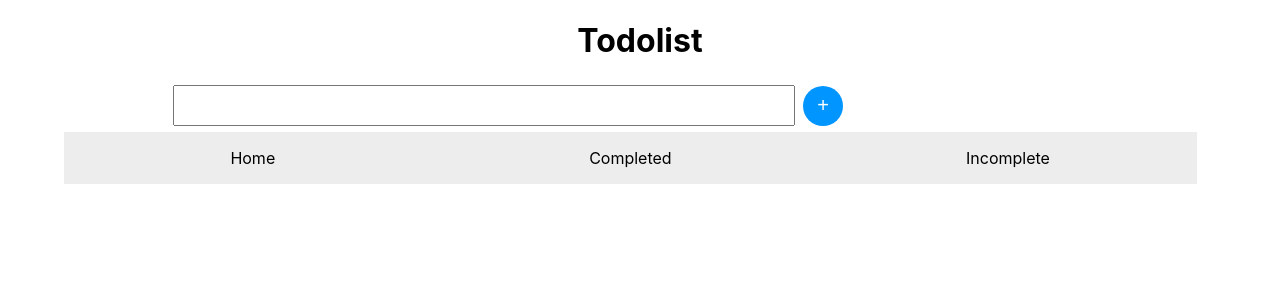
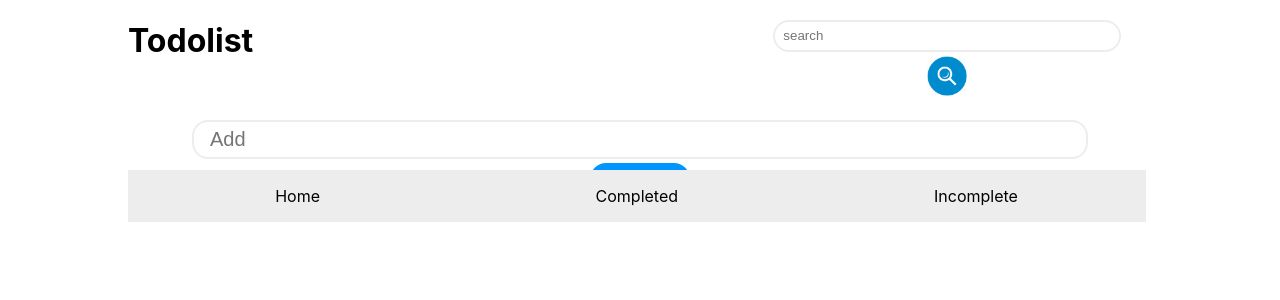
Before and after one commit to shanushka/TodoList, a React (Create React App) app: page / in a window 1280 px wide. Shown: the top 300 px of the page. Built offline with nearby package versions, Linux system fonts and the light colour scheme.

Commit message:
added search

```diff
--- a/src/App.css
+++ b/src/App.css
@@ -1,6 +1,12 @@
 .App {
   text-align: center;
   position: relative;
+  margin: 0 auto;
+  width: 80%;
+}
+
+.header h1 {
+  float: left;
 }
 
 .clearfix {
--- a/src/App.js
+++ b/src/App.js
@@ -8,11 +8,14 @@ import { networkInterfaces } from "os";
 class App extends Component {
   constructor() {
     super();
+    const storageData = window.localStorage.getItem("todoData");
+    const todos = storageData ? JSON.parse(storageData) : [];
 
     this.state = {
+      searchField: "",
       active: "Home",
       userInput: "",
-      todos: []
+      todos: todos
     };
   }
 
@@ -37,12 +40,12 @@ class App extends Component {
   };
 
   handleEdit = (evt, index, handleClick) => {
+    console.log("d", index);
     evt.preventDefault();
     var todos = [...this.state.todos];
     var indexx = todos.findIndex(todo => todo.id === index);
     todos[indexx].value = this.state.userInput;
     todos[indexx].done = this.state.todos[indexx].done;
-
     this.setState({ todos });
     handleClick();
   };
@@ -61,26 +64,47 @@ class App extends Component {
   };
 
   activeStage = active => {
-    this.setState(
-      {
-        active
-      },
-      () => {}
-    );
+    this.setState({
+      active
+    });
+  };
+  changeSearch = evt => {
+    this.setState({
+      searchField: evt.target.value
+    });
+  };
+  handleSearch = evt => {
+    this.setState({
+      searchField: ""
+    });
+    evt.preventDefault();
   };
   render() {
+    window.localStorage.clear();
+    window.localStorage.setItem("todoData", JSON.stringify(this.state.todos));
+
     return (
       <div className='App clearfix'>
-        <h1>Todolist</h1>
+        <div className='header clearfix'>
+          <h1>Todolist</h1>
+          <Input
+            value='search'
+            userInput={this.state.searchField}
+            onSubmit={this.handleSearch}
+            handleChange={this.changeSearch}
+          />
+        </div>
+
         <Input
           handleChange={this.changeInput}
           userInput={this.state.userInput}
           onSubmit={this.handleSubmit}
-          value='+'
+          value='Add'
         />
         <Tab activeStage={this.activeStage} />
 
         <TaskList
+          searchField={this.state.searchField}
           activeState={this.state.active}
           todos={this.state.todos}
           handleSubmit={this.handleSubmit}
--- a/src/components/InpuField.css
+++ b/src/components/InpuField.css
@@ -1,21 +1,51 @@
-.inputfield {
+.Add,
+.Save {
   position: absolute;
   padding-top: 0px;
-  width: 80%;
+  width: 100%;
+
   margin: 0 auto;
 }
-.inputfield input {
+.Add input {
   line-height: 35px;
-  width: 60%;
+  width: 84%;
+  border-radius: 16px;
+  border: 2px solid #ededed;
+  padding: 0 16px;
   font-size: 20px;
 }
-.inputfield button {
+.search button {
+  background: url(../assets/search.png) no-repeat;
   height: 40px;
   width: 40px;
-  border-radius: 50%;
+  margin: 4px 14px;
+  font-size: 0px;
+  border: none;
+  background-size: cover;
+}
+
+.search {
+  float: right;
+  width: 40%;
+  margin: 20px 0;
+}
+
+.search input {
+  border-radius: 16px;
+  border: 2px solid #ededed;
+  line-height: 28px;
+  padding: 0 8px;
+  width: 80%;
+}
+
+.Add button,
+.Save button {
+  line-height: 35px;
+  width: 100px;
+  border-radius: 16px;
   background-color: #0095ff;
   color: white;
   border: none;
   font-size: 20px;
-  margin: 4px 8px;
+  margin: 4px 14px;
 }
--- a/src/components/InputField.js
+++ b/src/components/InputField.js
@@ -4,11 +4,12 @@ import "./InpuField.css";
 class InputList extends React.Component {
   render() {
     return (
-      <div className='inputfield'>
+      <div className={this.props.value}>
         <form onSubmit={evt => this.props.onSubmit(evt)}>
           <input
             type='text'
-            defaultValue={this.props.userInput}
+            placeholder={this.props.value}
+            value={this.props.userInput}
             onChange={event => this.props.handleChange(event)}
           />
           <button>{this.props.value}</button>
--- a/src/components/TabBar.css
+++ b/src/components/TabBar.css
@@ -1,7 +1,7 @@
 .Tabs {
   position: relative;
   display: inline-block;
-  width: 90%;
+  width: 100%;
   margin: 50px auto;
 }
 
@@ -10,7 +10,6 @@
   padding: 1em;
   background: #ededed;
   color: black;
-
   cursor: pointer;
   width: 30%;
   float: left;
--- a/src/components/Task.css
+++ b/src/components/Task.css
@@ -9,9 +9,9 @@
   text-decoration: line-through;
 }
 
-.tasks span {
+.tasks {
   padding: 0 0px;
-  width: 60%;
+  width: 65%;
   float: left;
 }
 
@@ -23,6 +23,12 @@
 .clearfix {
   content: "";
   overflow: hidden;
+}
+.task input {
+  margin: 25px auto;
+  line-height: 40px;
+  width: 60%;
+  font-size: 16px;
 }
 
 .Complete {
--- a/src/components/Task.js
+++ b/src/components/Task.js
@@ -34,6 +34,7 @@ class Task extends React.Component {
       );
     } else {
       return (
+        <div className='task clearfix'>
           <Input
             userInput={this.props.todo.value}
             value='Save'
@@ -48,6 +49,7 @@ class Task extends React.Component {
             }}
             handleChange={this.props.changeInput}
           />
+        </div>
       );
     }
   }
--- a/src/components/TaskList.js
+++ b/src/components/TaskList.js
@@ -1,18 +1,20 @@
 import React from "react";
 
 import Task from "./Task";
-import { isTag } from "postcss-selector-parser";
 
 const TaskList = props => {
-  console.log("ii", props.activeState);
+
+  let filteredContent = props.todos.filter(todo => {
+    return todo.value.indexOf(props.searchField) !== -1;
+  });
 
   let list = null;
   if (props.activeState == "Completed") {
-    list = props.todos.filter(todo => todo.done);
+    list = filteredContent.filter(todo => todo.done);
   } else if (props.activeState == "Incomplete") {
-    list = props.todos.filter(todo => !todo.done);
+    list = filteredContent.filter(todo => !todo.done);
   } else {
-    list = [...props.todos];
+    list = [...filteredContent];
   }
   return (
     <div>
```
Also changed, not shown: src/assets/search.png (added). Lines whose indentation alone changed are shown as unchanged.
